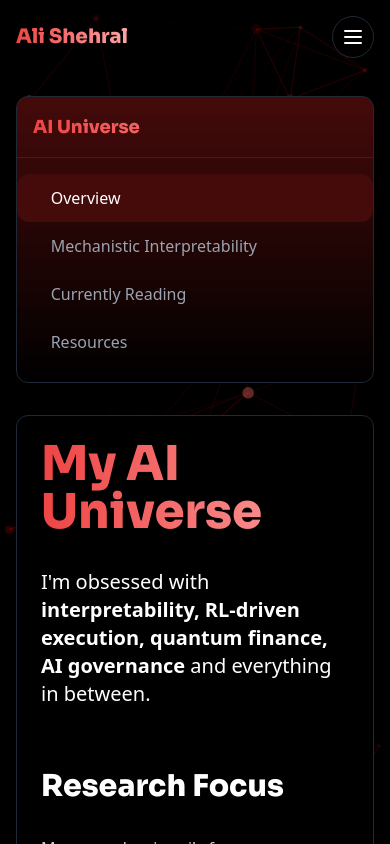
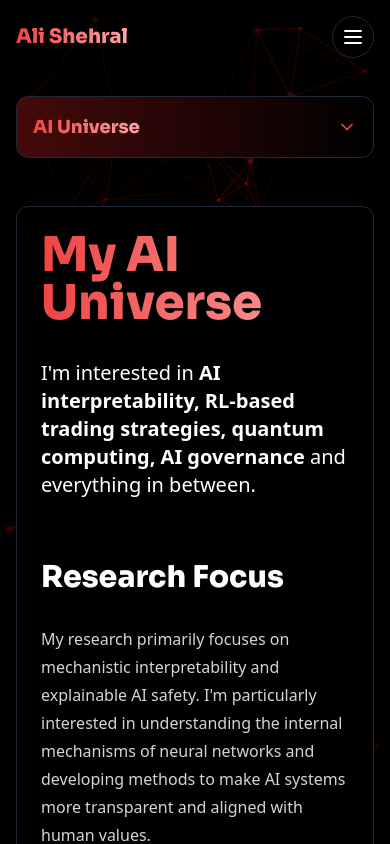
Before and after one commit to shehral/my-website, a Next.js app: page /ai in a window 390 px wide. Shown: the top 844 px of the page. Built offline with nearby package versions, Linux system fonts and the light colour scheme.

Commit message:
feat: update paragraph text in AI page
Change wording from "obsessed" to "interested" and update focus areas.

Co-authored-by: null <180154963+shehral@users.noreply.github.com>

```diff
--- a/app/ai/interpretability/page.tsx
+++ b/app/ai/interpretability/page.tsx
@@ -52,12 +52,12 @@ export default function InterpretabilityPage() {
         <ResourceCard
           title="Neel Nanda — Quickstart Guide"
           href="https://www.neelnanda.io/mechanistic-interpretability/quickstart"
-          description="A 2022 guide (continuously updated) to get hands-on fast."
+          description="A 2022 guide to get hands-on fast."
         />
 
         <ResourceCard
           title="Chris Olah & Anthropic Research"
-          href="https://www.anthropic.com/index/interpretability"
+          href="https://transformer-circuits.pub/"
           description="Anthropic's latest work on transformer interpretability."
         />
 
--- a/app/ai/layout.tsx
+++ b/app/ai/layout.tsx
@@ -4,6 +4,8 @@ import type { ReactNode } from "react"
 import Link from "next/link"
 import { usePathname } from "next/navigation"
 import { cn } from "@/lib/utils"
+import { ChevronDown, ChevronUp } from "lucide-react"
+import { useState } from "react"
 
 interface SidebarLinkProps {
   href: string
@@ -35,12 +37,31 @@ function SidebarLink({ href, children, className }: SidebarLinkProps) {
 }
 
 export default function AILayout({ children }: { children: ReactNode }) {
+  const [mobileMenuOpen, setMobileMenuOpen] = useState(false)
+
   return (
     <div className="container mx-auto py-24 px-4">
       <div className="grid grid-cols-1 md:grid-cols-[220px_1fr] gap-8">
+        {/* Mobile Menu Button - Only visible on mobile */}
+        <div className="md:hidden sticky top-20 z-20 mb-4">
+          <button
+            onClick={() => setMobileMenuOpen(!mobileMenuOpen)}
+            className="w-full flex items-center justify-between bg-gradient-to-r from-red-950 to-black p-4 rounded-xl border border-gray-800 shadow-lg"
+          >
+            <h3 className="font-sora font-bold text-lg text-gradient">AI Universe</h3>
+            {mobileMenuOpen ? (
+              <ChevronUp className="h-5 w-5 text-red-500" />
+            ) : (
+              <ChevronDown className="h-5 w-5 text-red-500" />
+            )}
+          </button>
+        </div>
+
         {/* Sidebar */}
-        <aside className="bg-gradient-to-b from-red-950 to-black rounded-xl sticky top-24 h-fit border border-gray-800 shadow-lg">
-          <div className="p-4 border-b border-gray-800">
+        <aside
+          className={`bg-gradient-to-b from-red-950 to-black rounded-xl md:sticky md:top-24 h-fit border border-gray-800 shadow-lg ${mobileMenuOpen ? "block" : "hidden md:block"}`}
+        >
+          <div className="p-4 border-b border-gray-800 hidden md:block">
             <h3 className="font-sora font-bold text-lg text-gradient">AI Universe</h3>
           </div>
           <nav className="py-4">
--- a/app/ai/page.tsx
+++ b/app/ai/page.tsx
@@ -10,7 +10,8 @@ export default function AIPage() {
     <div className="prose prose-invert max-w-none">
       <h1 className="text-5xl md:text-6xl font-sora font-extrabold mb-8 text-gradient">My AI Universe</h1>
       <p className="text-xl">
-        I'm obsessed with <strong>interpretability, RL-driven execution, quantum finance, AI governance</strong> and
+        I'm interested in{" "}
+        <strong>AI interpretability, RL-based trading strategies, quantum computing, AI governance</strong> and
         everything in between.
       </p>
 
```
Also changed, not shown: 1 other file (tests, documents, lock files or other folders).
